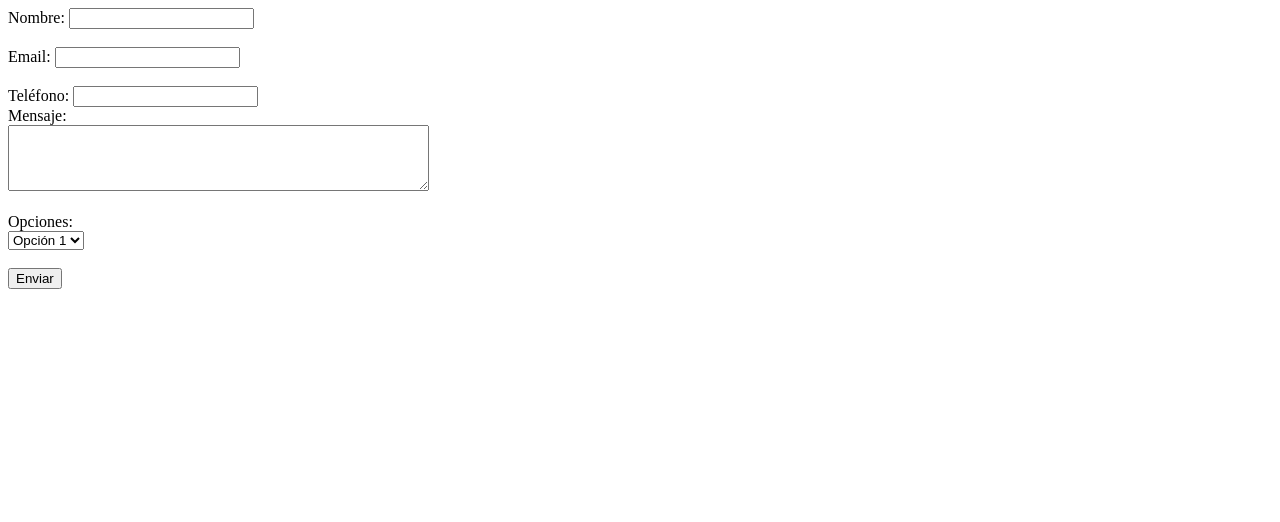
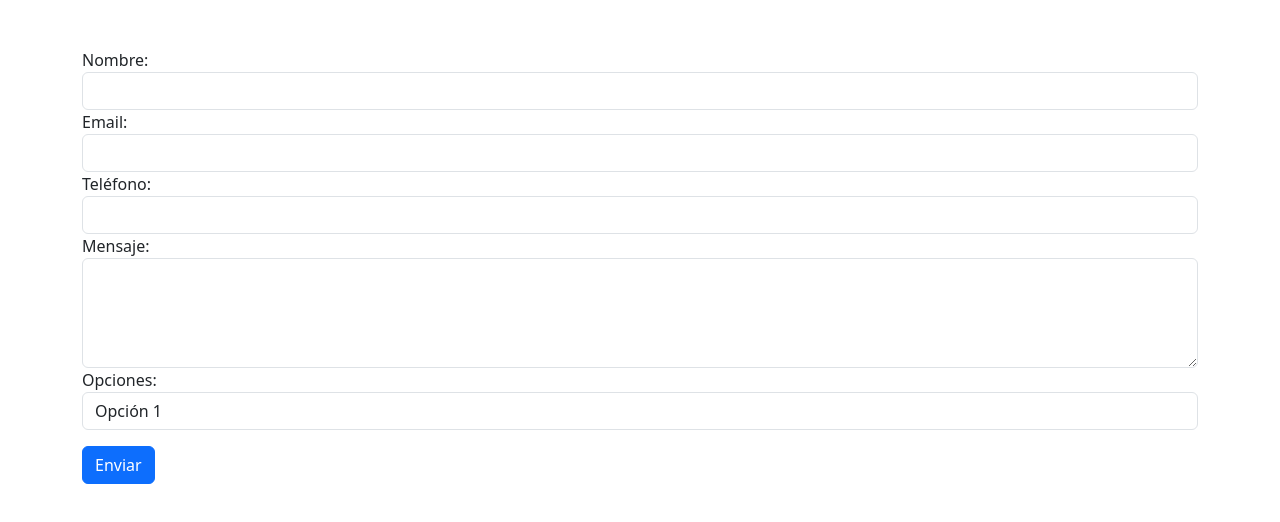
Before and after one commit to Maineromartin/Trabajo, a plain HTML site: page formulario/index.html in a window 1280 px wide. Drawn offline with nearby package versions, Linux system fonts and the light colour scheme.

Commit message:
Mejora el formulario con estilos CSS y clases de Bootstrap

```diff
--- a/formulario/index.html
+++ b/formulario/index.html
@@ -4,29 +4,45 @@
     <meta charset="UTF-8">
     <meta name="viewport" content="width=device-width, initial-scale=1.0">
     <title>Ejemplo de Formulario</title>
+    <!-- Conectamos nuestro archivo con CSS -->
+    <link rel="stylesheet" href="styles.css">
+    <!-- CSS de Bootstrap -->
+    <link href="https://cdn.jsdelivr.net/npm/bootstrap@5.3.0/dist/css/bootstrap.min.css" rel="stylesheet">
+    <!-- JS de Bootstrap y dependencias -->
+    <script src="https://cdn.jsdelivr.net/npm/bootstrap@5.3.0/dist/js/bootstrap.bundle.min.js"></script>
 </head>
 <body>
-    <form action="https://labsys.frc.utn.edu.ar/dds-express/eco" method="POST">
+    <form action="https://labsys.frc.utn.edu.ar/dds-express/eco" method="POST" class="container mt-5">
+        <div class="form-group">
             <label for="nombre">Nombre:</label>
-        <input type="text" id="nombre" name="nombre" required><br><br>
+            <input type="text" id="nombre" name="nombre" class="form-control" required>
+        </div>
 
+        <div class="form-group">
             <label for="email">Email:</label>
-        <input type="email" id="email" name="email" required><br><br>
+            <input type="email" id="email" name="email" class="form-control" required>
+        </div>
 
+        <div class="form-group">
             <label for="telefono">Teléfono:</label>
-        <input type="tel" id="telefono" name="telefono" required><br>
+            <input type="tel" id="telefono" name="telefono" class="form-control" required>
+        </div>
 
-        <label for="mensaje">Mensaje:</label><br>
-        <textarea id="mensaje" name="mensaje" rows="4" cols="50" required></textarea><br><br>
+        <div class="form-group">
+            <label for="mensaje">Mensaje:</label>
+            <textarea id="mensaje" name="mensaje" class="form-control" rows="4" required></textarea>
+        </div>
 
-        <label for="opciones">Opciones:</label><br>
-        <select name="opciones" id="opciones">
+        <div class="form-group">
+            <label for="opciones">Opciones:</label>
+            <select name="opciones" id="opciones" class="form-control">
                 <option value="opcion1">Opción 1</option>
                 <option value="opcion2">Opción 2</option>
                 <option value="opcion3">Opción 3</option>
-        </select><br><br>
+            </select>
+        </div>
 
-        <input type="submit" value="Enviar">
+        <input type="submit" value="Enviar" class="btn btn-primary mt-3">
     </form>
 </body>
 </html>
```
Also changed, not shown: formulario/styles.css (added), 1 other file. Lines whose indentation alone changed are shown as unchanged.
